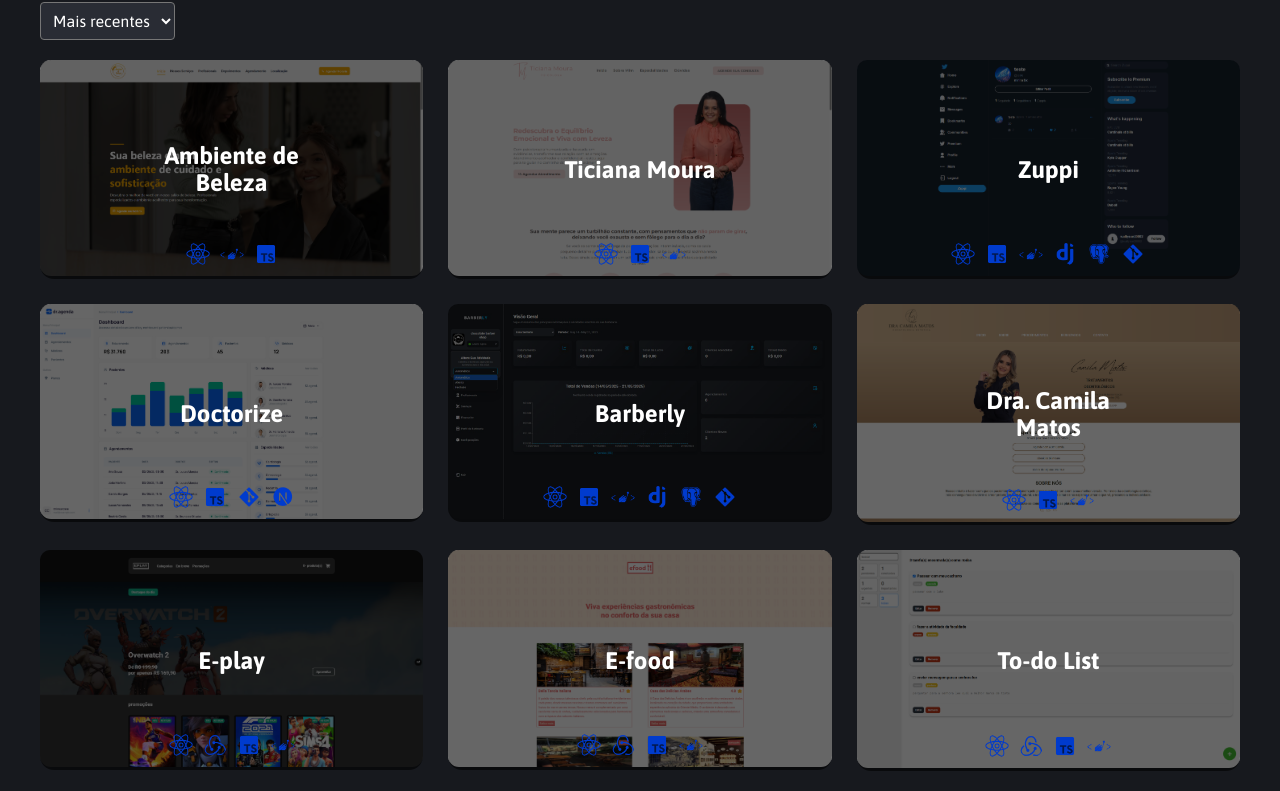
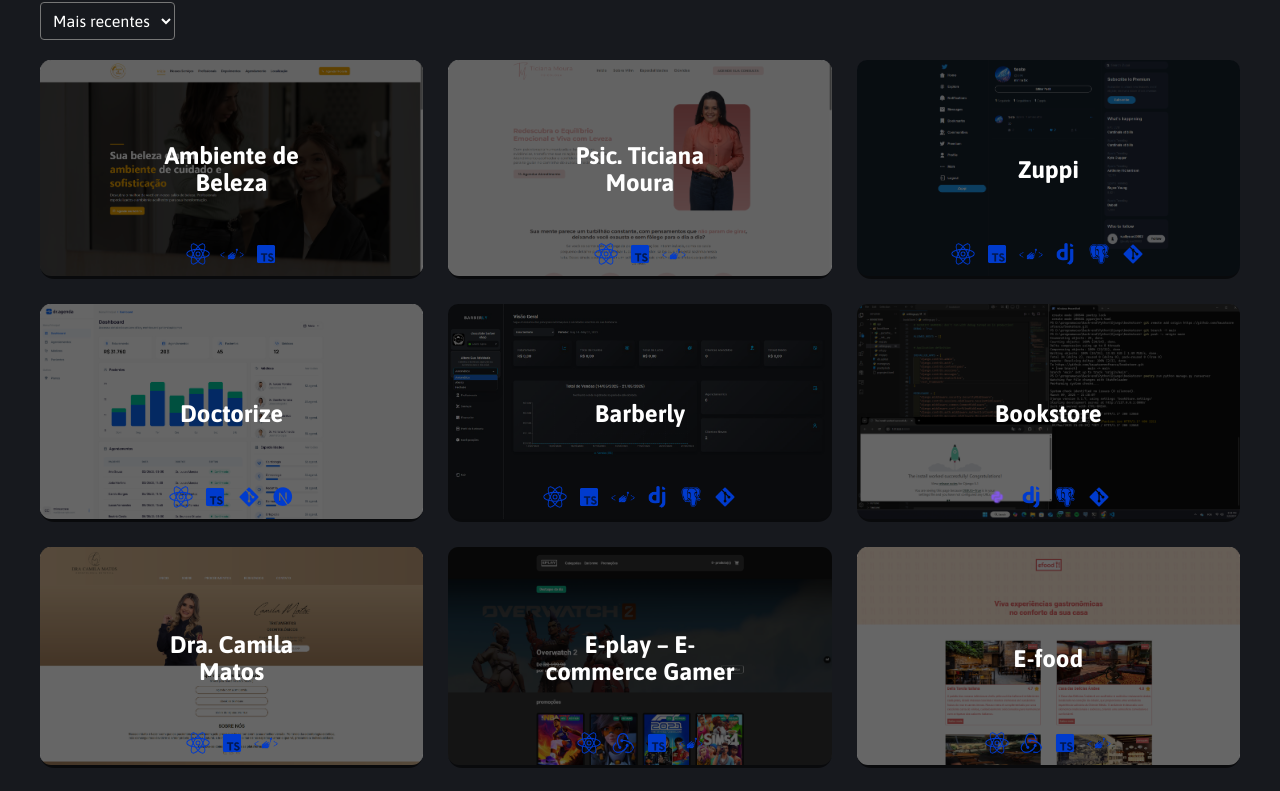
Before and after one commit to kauatorresfranca/portfolio, a React (Vite) app: page / in a window 1280 px wide. Shown: the part 2186-2977 px from the top of the page. Built offline with nearby package versions, Linux system fonts and the light colour scheme.

Commit message:
feat: add new images for AboutMe and Bookstore, update styles and project descriptions for clarity

```diff
--- a/src/components/about_me/styles.ts
+++ b/src/components/about_me/styles.ts
@@ -5,6 +5,10 @@ export const AboutMe = styled.div`
   display: flex;
   padding: 80px 0;
   scroll-margin-top: 110px;
+
+  img {
+    width: 300px;
+  }
 
   @media (max-width: ${breakpoints.tablet}) {
     flex-direction: column-reverse;
--- a/src/components/header/index.tsx
+++ b/src/components/header/index.tsx
@@ -18,11 +18,11 @@ const Header = () => {
             </S.HamburguerMenu>
           </S.TopHeader>
           <S.Links className={menuIsOpen ? 'active' : ''}>
-            <li><a href="#">Inicio</a></li>
-            <li><a href="#about">Sobre</a></li>
-            <li><a href="#skils">Skils</a></li>
-            <li><a href="#projects">Projetos</a></li>
-            <li><a href="#contact">Contato</a></li>
+            <li onClick={() => setMenuIsOpen(!menuIsOpen)}><a href="#">Inicio</a></li>
+            <li onClick={() => setMenuIsOpen(!menuIsOpen)}><a href="#about">Sobre</a></li>
+            <li onClick={() => setMenuIsOpen(!menuIsOpen)}><a href="#skils">Skils</a></li>
+            <li onClick={() => setMenuIsOpen(!menuIsOpen)}><a href="#projects">Projetos</a></li>
+            <li onClick={() => setMenuIsOpen(!menuIsOpen)}><a href="#contact">Contato</a></li>
           </S.Links>
         </div>
       </S.Header>
--- a/src/components/header/styles.ts
+++ b/src/components/header/styles.ts
@@ -79,7 +79,7 @@ export const Links = styled.ul`
     border-radius: 18px;
     background-color: transparent;
     overflow: hidden;
-    transition: max-height 0.5s ease-in-out, opacity 0.4s ease-in-out, padding 0.3s ease-in-out;
+    transition: max-height 0.4s ease-in-out, opacity 0.4s ease-in-out, padding 0.3s ease-in-out;
 
     &.active {
       max-height: 500px; /* Ajuste de acordo com o conteúdo */
--- a/src/components/projects/index.tsx
+++ b/src/components/projects/index.tsx
@@ -12,20 +12,32 @@ import barberly from '../../../assets/videos/barberly.mp4'
 import ambiente from '../../../assets/videos/ambiente.mp4'
 import { colors } from '../../styles'
 
-
 // Definir o tipo para a propriedade 'type'
-type SkillType = 'react' | 'redux' | 'ts' | 'sc' | 'django' | 'postgress' | 'git' | 'html' | 'css' | 'js' | 'python' | 'vue' | 'next';
+type SkillType =
+  | 'react'
+  | 'redux'
+  | 'ts'
+  | 'sc'
+  | 'django'
+  | 'postgress'
+  | 'git'
+  | 'html'
+  | 'css'
+  | 'js'
+  | 'python'
+  | 'vue'
+  | 'next'
 
 // Definir a interface para os projetos
 interface ProjectData {
-  date: string;
-  skills: { type: SkillType }[];
-  videoPath: string;
-  imgPath: string;
-  gitHubUrl: string;
-  projectViewUrl: string;
-  title: string;
-  description: string;
+  date: string
+  skills: { type: SkillType }[]
+  videoPath: string
+  imgPath: string
+  gitHubUrl: string
+  projectViewUrl: string
+  title: string
+  description: string
 }
 
 const parseProjectDate = (dateStr: string): Date => {
@@ -42,18 +54,113 @@ const parseProjectDate = (dateStr: string): Date => {
     outubro: 10,
     novembro: 11,
     dezembro: 12
-  };
+  }
 
-  const parts = dateStr.split(' ').filter(word => word !== 'de');
-  const day = parseInt(parts[0], 10);
-  const monthStr = parts[1].toLowerCase();
-  const year = parseInt(parts[2], 10);
+  const parts = dateStr.split(' ').filter(word => word !== 'de')
+  // Se a string não estiver no formato esperado, tenta criar Date direto
+  if (parts.length < 3) return new Date(dateStr)
 
-  const month = months[monthStr] - 1;
-  return new Date(year, month, day);
-};
+  const day = parseInt(parts[0], 10)
+  const monthStr = parts[1].toLowerCase()
+  const year = parseInt(parts[2], 10)
+
+  const month = (months[monthStr] ?? 1) - 1
+  return new Date(year, month, day)
+}
 
 const projectsData: ProjectData[] = [
+  // Mantive TODOS os projetos: descrições ajustadas conforme seu currículo onde aplicável
+  {
+    date: '31 de agosto de 2025',
+    skills: [{ type: 'react' }, { type: 'sc' }, { type: 'ts' }],
+    videoPath: ambiente,
+    imgPath: '/ambiente_de_beleza.png',
+    gitHubUrl: 'https://github.com/kauatorresfranca/ambiente_de_beleza',
+    projectViewUrl: 'https://www.ambientedebeleza.com/',
+    title: 'Ambiente de Beleza',
+    description:
+      'Landing page moderna e responsiva com sistema de agendamento integrado, design elegante e foco em conversão. Construída com React, TypeScript e Styled Components, voltada a apresentar serviços de beleza de forma profissional.'
+  },
+  {
+    date: '12 de agosto de 2025',
+    skills: [{ type: 'react' }, { type: 'ts' }, { type: 'sc' }],
+    videoPath: ticiana,
+    imgPath: '/ticiana_moura.png',
+    gitHubUrl: 'https://github.com/kauatorresfranca/ticiana-moura-psic',
+    projectViewUrl: 'https://www.ticianamourapsicologa.com.br/',
+    title: 'Psic. Ticiana Moura',
+    description:
+      'Landing page para psicóloga com foco em transmitir confiança e atrair pacientes. Inclui identidade visual, estrutura responsiva e animações sutis com Framer Motion. Desenvolvido em React + TypeScript + Styled Components.'
+  },
+  {
+    date: '01 de agosto de 2025',
+    skills: [
+      { type: 'react' },
+      { type: 'ts' },
+      { type: 'sc' },
+      { type: 'django' },
+      { type: 'postgress' },
+      { type: 'git' }
+    ],
+    videoPath: zuppi,
+    imgPath: '/zuppi.png',
+    gitHubUrl: 'https://github.com/kauatorresfranca/Zuppi',
+    projectViewUrl: 'https://zuppi.vercel.app/',
+    title: 'Zuppi',
+    description:
+      'Réplica do Twitter construída durante curso (EBAC). Funcionalidades como postagem, curtidas e comentários. Backend em Django com API REST e autenticação via tokens; frontend em React + TypeScript.'
+  },
+  {
+    date: '29 de abril de 2025',
+    skills: [
+      { type: 'react' },
+      { type: 'ts' },
+      { type: 'sc' },
+      { type: 'django' },
+      { type: 'postgress' },
+      { type: 'git' }
+    ],
+    videoPath: barberly,
+    imgPath: '/barberly.jpg',
+    gitHubUrl: 'https://github.com/kauatorresfranca/barbely',
+    projectViewUrl: 'https://barbely.vercel.app/',
+    title: 'Barberly',
+    description:
+      'Plataforma SaaS para gestão de barbearias com controle de agendamentos, serviços e funcionários. Clientes podem criar conta e agendar online. Frontend em React/TypeScript; backend em Django REST Framework.'
+  },
+  {
+    date: '22 de maio de 2025',
+    skills: [{ type: 'react' }, { type: 'ts' }, { type: 'git' }, { type: 'next' }],
+    videoPath: '../../../assets/images/in_developing(dark).png',
+    imgPath: '/doctorize.png',
+    gitHubUrl: 'https://github.com/kauatorresfranca/doctorize',
+    projectViewUrl: 'https://doctorize.vercel.app/authentication',
+    title: 'Doctorize',
+    description:
+      'Plataforma de agendamento médico com front-end em React/TypeScript e back-end em Django + PostgreSQL. Permite busca por médicos, marcação de consultas e gestão de agendamentos com foco em usabilidade e segurança.'
+  },
+  {
+    date: '15 de março de 2025',
+    skills: [{ type: 'python' }, { type: 'django' }, { type: 'postgress' }, { type: 'git' }],
+    videoPath: '../../../assets/images/in_developing(dark).png',
+    imgPath: '/bookstore.png',
+    gitHubUrl: 'https://github.com/kauatorresfranca/bookstore',
+    projectViewUrl: '',
+    title: 'Bookstore',
+    description:
+      'Backend de plataforma de e-commerce para livraria online, usando Python e Django REST Framework. Implementação de endpoints CRUD, modelagem adequada, serialização e containerização com Docker.'
+  },
+  {
+    date: '21 de janeiro de 2025',
+    skills: [{ type: 'react' }, { type: 'ts' }, { type: 'sc' }],
+    videoPath: camilaVideo,
+    imgPath: '/camila_matos.png',
+    gitHubUrl: 'https://github.com/kauatorresfranca/DraCamilaMatos',
+    projectViewUrl: 'https://dracamilamatos.vercel.app/',
+    title: 'Dra. Camila Matos',
+    description:
+      'Landing page para dentista com design moderno e profissional. Projeto responsivo, com navegação fluida e desenvolvido em React + TypeScript + Styled Components.'
+  },
   {
     date: '21 de agosto de 2024',
     skills: [{ type: 'react' }, { type: 'redux' }, { type: 'ts' }, { type: 'sc' }],
@@ -61,12 +168,12 @@ const projectsData: ProjectData[] = [
     imgPath: '/E_play.png',
     gitHubUrl: 'https://github.com/kauatorresfranca/site-game-eplay',
     projectViewUrl: 'https://site-game-eplay.vercel.app/',
-      title: 'E-play',
+    title: 'E-play – E-commerce Gamer',
     description:
-        'Uma loja fictícia de jogos, onde os usuários podem navegar por diferentes categorias, visualizar detalhes dos jogos e adicioná-los ao carrinho. A aplicação simula um ambiente real de e-commerce, incluindo funcionalidades como listagem dinâmica, filtros e gerenciamento de estado eficiente com Redux. O design foi pensado para ser intuitivo, com destaque para os jogos em promoção e novidades.',
+      'E-commerce de jogos digitais com catálogo, carrinho e simulação de compra. Desenvolvido com React, TypeScript, Redux e Styled Components, com foco em UX e desempenho.'
   },
   {
-      date: '8 de agosto de 2024',
+    date: '08 de agosto de 2024',
     skills: [{ type: 'react' }, { type: 'redux' }, { type: 'ts' }, { type: 'sc' }],
     videoPath: efoodVideo,
     imgPath: '/E_food.png',
@@ -74,7 +181,7 @@ const projectsData: ProjectData[] = [
     projectViewUrl: 'https://efood-rouge-six.vercel.app/',
     title: 'E-food',
     description:
-        'Um site fictício para pedidos em vários restaurantes, permitindo que os usuários explorem menus, adicionem itens ao carrinho e finalizem pedidos. A interface prioriza a usabilidade, com filtros para facilitar a busca por restaurantes e pratos específicos. A aplicação foi construída com React, TypeScript, Styled Components e Redux, garantindo um fluxo de dados eficiente e uma experiência fluida para o usuário.',
+      'Site fictício para pedidos em restaurantes — busca, menus, carrinho e finalização simulada. Construído com React, TypeScript, Styled Components e Redux para experiência fluida.'
   },
   {
     date: '15 de julho de 2024',
@@ -85,62 +192,7 @@ const projectsData: ProjectData[] = [
     projectViewUrl: 'https://to-do-seven-steel.vercel.app/',
     title: 'To-do List',
     description:
-        'Uma aplicação simples e funcional para gerenciamento de tarefas, onde os usuários podem adicionar, editar, excluir e marcar tarefas como concluídas. O foco do projeto foi criar uma interface minimalista e intuitiva, garantindo que a experiência fosse fluida e responsiva. O uso de Redux permite um controle eficiente do estado, tornando a aplicação organizada e escalável.',
-    },
-    {
-      date: '21 de janeiro de 2025',
-      skills: [{ type: 'react' }, { type: 'ts' }, { type: 'sc' }],
-      videoPath: camilaVideo,
-      imgPath: '/camila_matos.png',
-      gitHubUrl: 'https://github.com/kauatorresfranca/DraCamilaMatos',
-      projectViewUrl: 'https://dracamilamatos.vercel.app/',
-      title: 'Dra. Camila Matos',
-      description:
-        'Uma landing page desenvolvida para uma dentista, com um design moderno e profissional para apresentar seus serviços e informações de contato. O site conta com uma navegação fluida e uma interface responsiva para garantir uma boa experiência tanto em dispositivos móveis quanto em desktops. Construído com React, TypeScript, Styled Components e Redux para uma estrutura escalável e organizada.',
-    },
-    {
-      date: '12 de agosto de 2025',
-      skills: [{ type: 'react' }, { type: 'ts' }, { type: 'sc' }],
-      videoPath: ticiana,
-      imgPath: '/ticiana_moura.png',
-      gitHubUrl: 'https://github.com/kauatorresfranca/ticiana-moura-psic',
-      projectViewUrl: 'https://www.ticianamourapsicologa.com.br/',
-      title: 'Ticiana Moura',
-      description:
-        'Um site desenvolvido para apresentar meus projetos, habilidades e informações sobre minha trajetória na programação. O design foi pensado para ser moderno e responsivo. O site conta com uma sessão de skills, onde destaco as tecnologias que domino, uma área de projetos, e uma página de contato para facilitar a comunicação com potenciais clientes e recrutadores. Foi desenvolvido com React, TypeScript, Styled Components e Redux.',
-    },
-    {
-      date: '22 de maio de 2025',
-      skills: [{ type: 'react' }, { type: 'ts' }, { type: 'git' }, { type: 'next' }],
-      videoPath: '../../../assets/images/in_developing(dark).png',
-      imgPath: '/doctorize.png',
-      gitHubUrl: 'https://github.com/kauatorresfranca/doctorize',
-      projectViewUrl: 'https://doctorize.vercel.app/authentication',
-      title: 'Doctorize',
-      description:
-        'Uma plataforma para agendamento de consultas médicas, permitindo que pacientes encontrem médicos, marquem horários e gerenciem suas consultas. A aplicação combina um front-end moderno construído com React, TypeScript e Styled Components com um back-end robusto em Django e PostgreSQL, garantindo uma integração eficiente e segura. A interface foi projetada para ser intuitiva, com foco na usabilidade e acessibilidade.',
-    },
-    {
-      date: '29 de abril de 2025',
-      skills: [{ type: 'react' }, { type: 'ts' }, { type: 'sc' }, { type: 'django' }, { type: 'postgress' }, { type: 'git' }],
-      videoPath: barberly,
-      imgPath: '/barberly.jpg',
-      gitHubUrl: 'https://github.com/kauatorresfranca/barbely',
-      projectViewUrl: 'https://barbely.vercel.app/',
-      title: 'Barberly',
-      description:
-        'Uma aplicação para gerenciamento de barbearias, permitindo que clientes agendem horários, visualizem serviços disponíveis e recebam confirmações. O projeto integra um front-end responsivo feito com React, TypeScript e Styled Components, com um back-end em Django e PostgreSQL para gerenciar dados de forma eficiente. A interface prioriza a simplicidade e a experiência do usuário, com um design moderno e funcional.',
-    },
-    {
-      date: '01 de agosto de 2025',
-      skills: [{ type: 'react' }, { type: 'ts' }, { type: 'sc' }, { type: 'django' }, { type: 'postgress' }, { type: 'git' }],
-      videoPath: zuppi,
-      imgPath: '/zuppi.png',
-      gitHubUrl: 'https://github.com/kauatorresfranca/Zuppi',
-      projectViewUrl: 'https://zuppi.vercel.app/',
-      title: 'Zuppi',
-      description:
-        'Uma réplica do Twitter desenvolvida durante um curso da EBAC, focada em recriar funcionalidades principais como postagem, curtidas e comentários. O front-end foi construído com React, TypeScript e Styled Components, enquanto o back-end utiliza Django e PostgreSQL para gerenciar dados de usuários e publicações. A aplicação oferece uma interface moderna e responsiva, com ênfase na interatividade e na experiência do usuário.',
+      'Aplicação para gerenciamento de tarefas com adicionar/editar/excluir e marcar como concluído. Interface minimalista, responsiva e com gerenciamento de estado via Redux.'
   },
   {
     date: '24 de fevereiro de 2024',
@@ -151,35 +203,25 @@ const projectsData: ProjectData[] = [
     projectViewUrl: 'https://clone-disney-plus-henna.vercel.app/',
     title: 'Clone Disney Plus',
     description:
-        'Uma réplica do Disney Plus desenvolvida durante um curso da EBAC',
-    },
-    {
-      date: '31 de agosto de 2025',
-      skills: [{ type: 'react' }, { type: 'sc' }, { type: 'ts' }],
-      videoPath: ambiente,
-      imgPath: '/ambiente_de_beleza.png',
-      gitHubUrl: 'https://github.com/kauatorresfranca/ambiente_de_beleza',
-      projectViewUrl: 'https://www.ambientedebeleza.com/',
-      title: 'Ambiente de Beleza',
-      description: 'Projeto consiste em uma Landing page moderna e responsiva, com sistema de agendamento integrado, criada para apresentar de forma profissional os serviços do Ambiente de Beleza. Conta com design elegante, foco em conversão e navegação intuitiva.',
-    },
+      'Réplica do Disney Plus desenvolvida durante curso, com foco em layout responsivo e reprodução de seções principais da interface.'
+  }
 ]
 
 const Projects = () => {
-  const [sortOrder, setSortOrder] = useState<'recent' | 'oldest'>('recent');
+  const [sortOrder, setSortOrder] = useState<'recent' | 'oldest'>('recent')
 
-  const sortedProjects = [...projectsData];
+  const sortedProjects = [...projectsData]
 
   sortedProjects.sort((a, b) => {
-    const dateA = parseProjectDate(a.date);
-    const dateB = parseProjectDate(b.date);
+    const dateA = parseProjectDate(a.date)
+    const dateB = parseProjectDate(b.date)
 
     if (sortOrder === 'recent') {
-      return dateB.getTime() - dateA.getTime();
+      return dateB.getTime() - dateA.getTime()
     } else {
-      return dateA.getTime() - dateB.getTime();
+      return dateA.getTime() - dateB.getTime()
     }
-  });
+  })
 
   return (
     <div className="container">
@@ -197,7 +239,10 @@ const Projects = () => {
           </svg>
           Projetos
         </h3>
-        <S.SortSelect value={sortOrder} onChange={(e) => setSortOrder(e.target.value as 'recent' | 'oldest')}>
+        <S.SortSelect
+          value={sortOrder}
+          onChange={e => setSortOrder(e.target.value as 'recent' | 'oldest')}
+        >
           <option value="recent">Mais recentes</option>
           <option value="oldest">Mais antigos</option>
         </S.SortSelect>
--- a/src/components/projects/styles.ts
+++ b/src/components/projects/styles.ts
@@ -138,7 +138,7 @@ export const SecundaryButton = styled.button`
 export const SortSelect = styled.select`
   margin-bottom: 20px;
   padding: 8px;
-  background-color: ${colors.secondaryBackground};
+  background-color: transparent;
   color: ${colors.title};
   border-radius: 4px;
   font-size: 16px;
--- a/src/components/skil/styles.ts
+++ b/src/components/skil/styles.ts
@@ -103,7 +103,7 @@ export const SkilContainer = styled.div`
     }
 
   @media (max-width: ${breakpoints.desktop}) {
-    width: 80px;
+    width: 110px;
 
     &.flip {
       transform: rotateY(180deg) scale(1.2);
```
Also changed, not shown: assets/images/aboutme.png (added), public/bookstore.png (added). Lines whose indentation alone changed are shown as unchanged.
